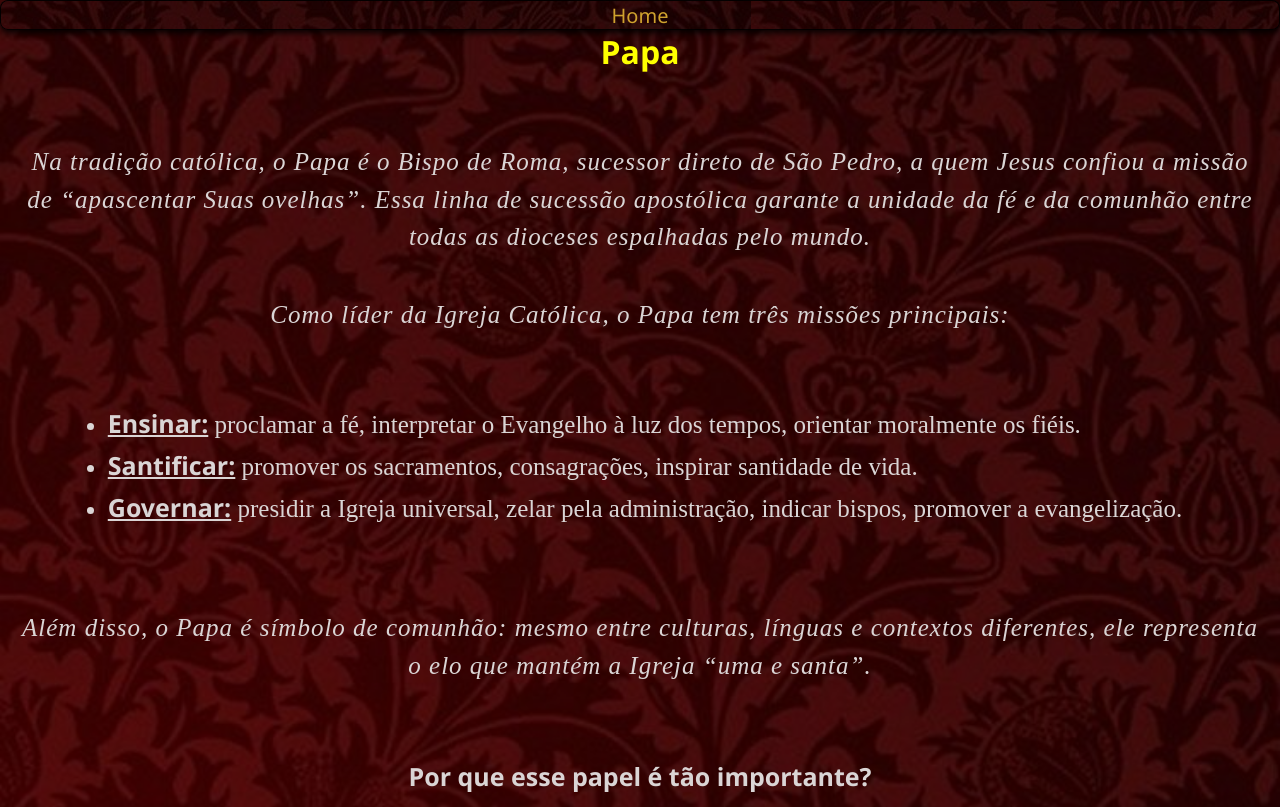
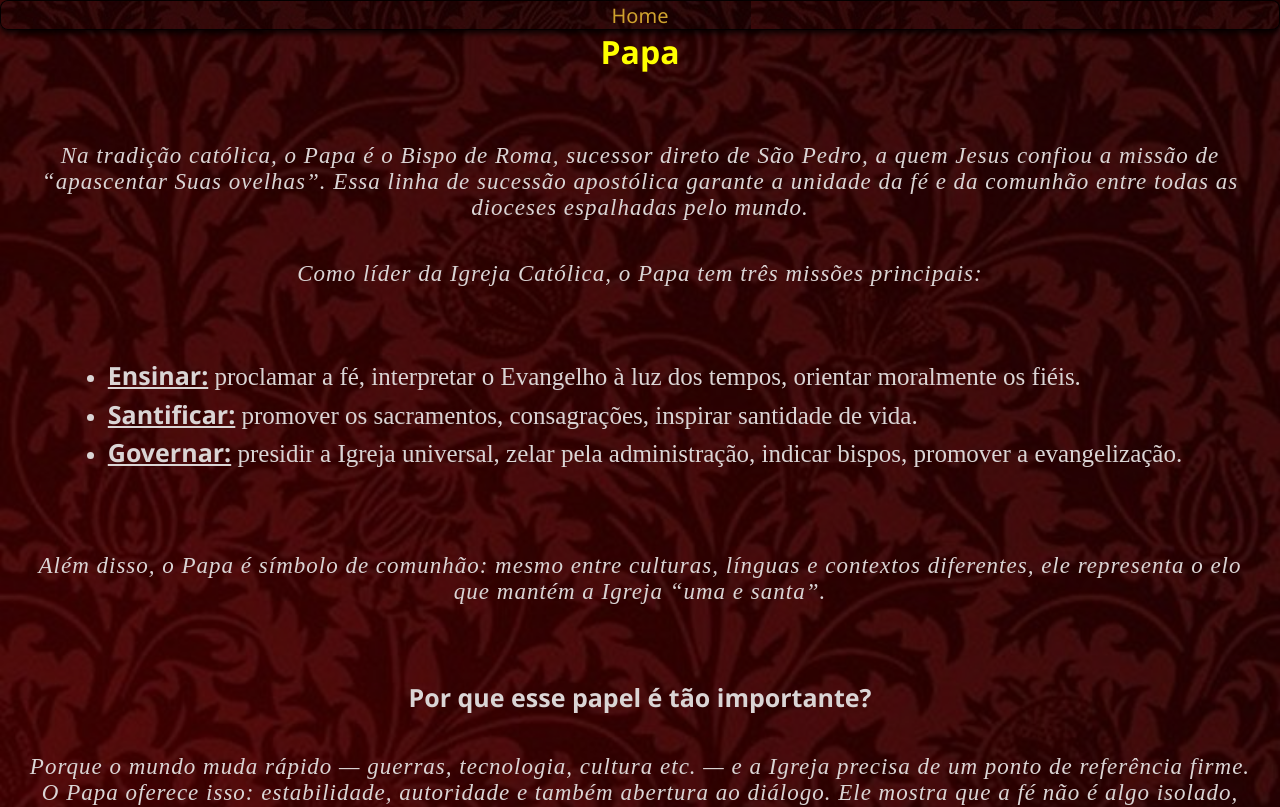
Before and after one commit to Igor-Dias-2010/igreja-catolica, a Next.js app: page /papa in a window 1280 px wide. Shown: the top 807 px of the page. Built offline with nearby package versions, Linux system fonts and the light colour scheme.

Commit message:
Update globals.css

```diff
--- a/app/globals.css
+++ b/app/globals.css
@@ -32,8 +32,7 @@ body {
 }
 
 #conteudo p {
-  line-height: 1.5;
-  font-size: 25px;
+  font-size: 23px;
   letter-spacing: 1px;
   margin-bottom: 20px;
   margin-top: 20px;
@@ -45,7 +44,7 @@ body {
   text-align: left;
   font-size: 25px;
   margin-left: 10px;
-  line-height: 1.6;
+  line-height: 1.5;
 }
 
 #conteudo strong {
```
